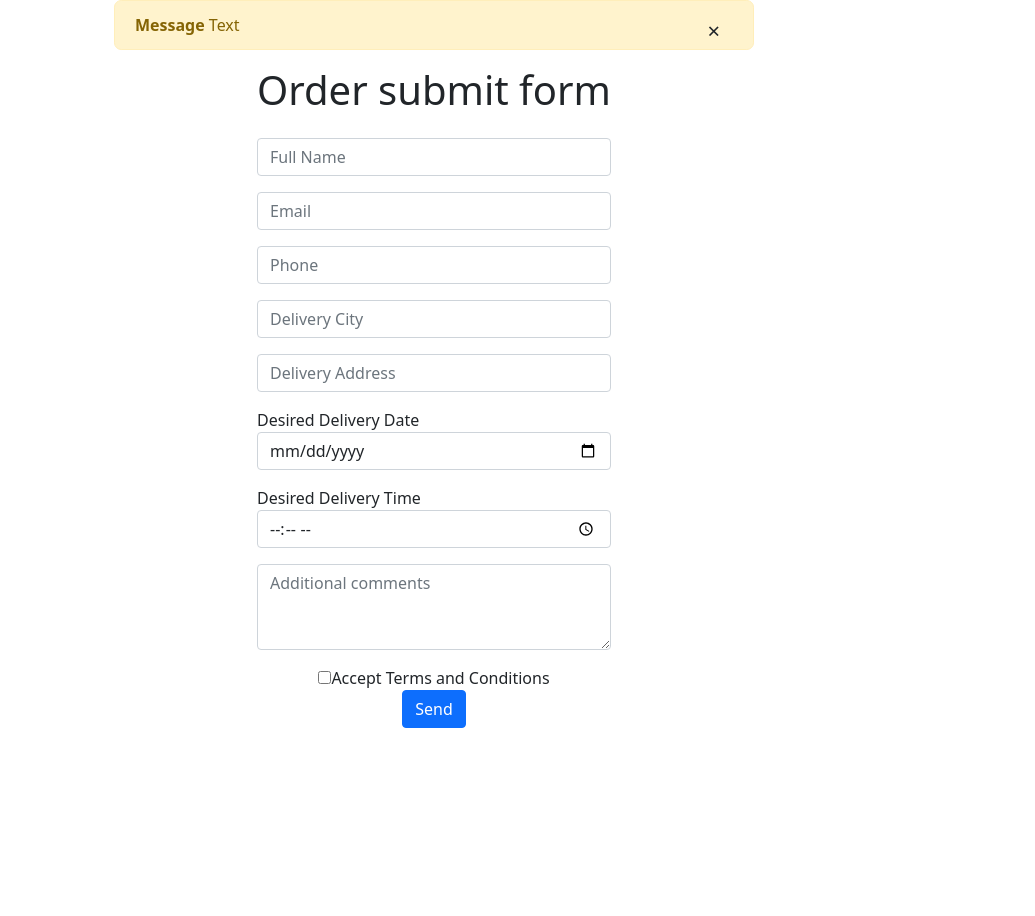
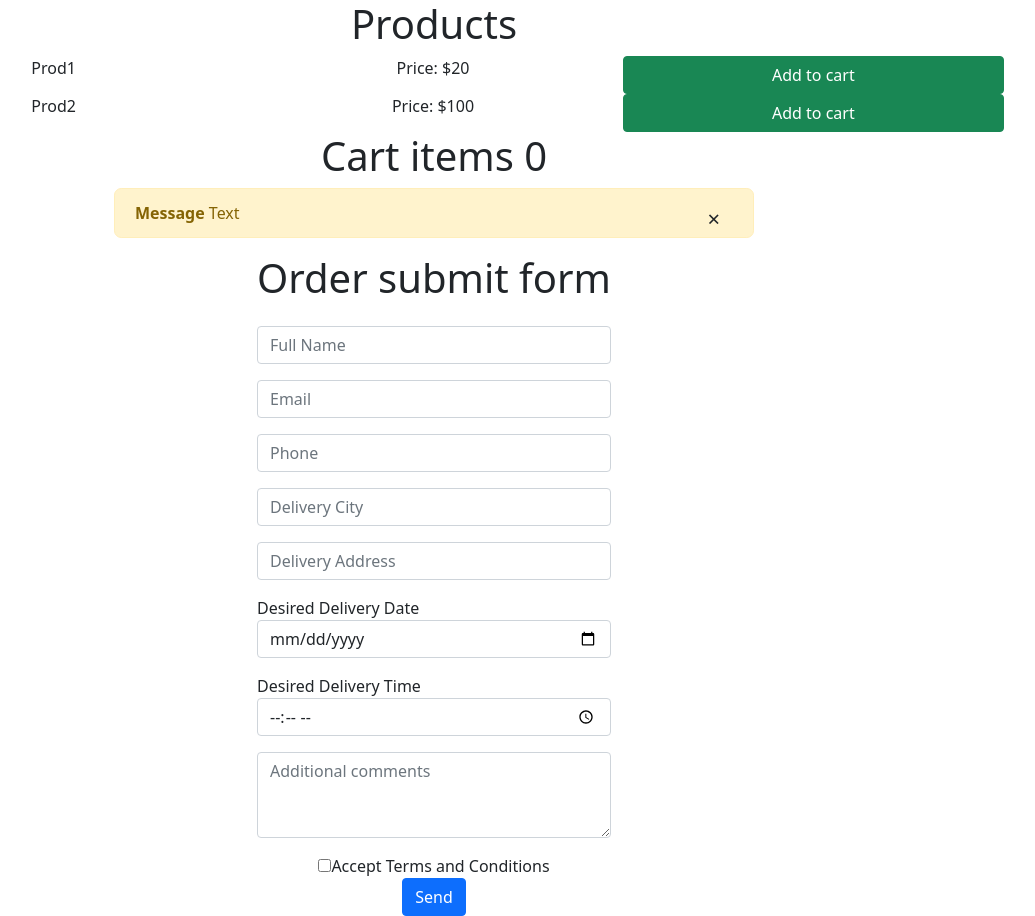
Before and after one commit to paul-baracci/vue-learning, a Vue app: page / in a window 1280 px wide. Shown: the whole page, without its empty margins (206-1241 px from the left). Before the commit the page ends 800 px from the top, so only its background shows below. Built offline with nearby package versions, Linux system fonts and the light colour scheme.

Commit message:
Added cart functionality

```diff
--- a/src/App.vue
+++ b/src/App.vue
@@ -1,5 +1,6 @@
 <template>
-<div>
+<div class="container">
+  <Shop />
   <Alert />
   <Form />
 </div>
@@ -8,10 +9,11 @@
 <script>
 import Form from "./components/Form.vue";
 import Alert from "./components/Alert.vue";
+import Shop from "./components/Shop.vue";
 
 export default {
   name: "App",
-  components: { Form, Alert },
+  components: { Form, Alert, Shop },
 };
 </script>
 
--- a/src/components/Alert.vue
+++ b/src/components/Alert.vue
@@ -1,5 +1,5 @@
 <template>
-  <div :class="[alert, alertType]" >
+  <div :class="[alert, alertType]">
     <slot></slot>
     <strong>Message</strong> Text
     <span class="btn closebtn" onclick="this.parentElement.style.display='none';">&times;</span>
@@ -11,7 +11,7 @@ export default {
   props: {
     type: {
       type: String,
-      required: true,
+      // required: true,
       validator: function (value) {
         return ['info', 'success', 'danger', 'warning'].indexOf(value) !== -1;
       }
--- /dev/null
+++ b/src/components/Shop.vue
@@ -0,0 +1,63 @@
+<template>
+<div>
+    <div class="text-center">
+        <h1>Products</h1>
+        <div class="row" v-for="(product, i) in products" :key="i" :product="product">
+            <div class="col">{{product.name}}</div>
+            <div class="col">Price: ${{product.price}}</div>
+            <button class="col btn btn-success" @click="addToCart(product)">Add to cart</button>
+        </div>
+    </div>
+        <div class="text-center">
+        <h1>Cart items {{cart.length}}</h1>
+        <div class="row" v-for="product in cart" :key="product.id" :item="product">
+        <div class="col">{{product.name}}</div>
+        <div class="col">Price: ${{product.price}}</div>
+        <div class="col">Count: {{product.count}}</div>
+        <button class="col btn btn-danger" @click="removeFromCart(product)">x</button>
+        </div>
+    </div>
+</div>
+</template>
+
+<script>
+
+export default {
+  data() {
+    return {
+      cart: [],
+      products: [
+        {
+          id: 1,
+          name: "Prod1",
+          price: 20,
+          count: 1
+        },
+        {
+          id: 2,
+          name: "Prod2",
+          price: 100,
+          count: 1
+        }
+      ]
+    }
+  },
+  methods: {
+    addToCart(product) {
+      let found = this.cart.some(item => item.id === product.id)
+        if(found == 0) {
+          this.cart.push(product);
+        } else {
+          product.count++
+        }
+    },
+    removeFromCart(product) {
+      this.cart.splice(this.cart.indexOf(product), 1);
+    },
+  }
+}
+</script>
+
+<style>
+
+</style>
--- a/src/main.js
+++ b/src/main.js
@@ -8,6 +8,7 @@ new Vue({
 }).$mount('#app')
 
 Vue.component('alert')
+Vue.component('shop')
 import BootstrapVue from 'bootstrap-vue'
 import 'bootstrap/dist/css/bootstrap.css'
 import 'bootstrap-vue/dist/bootstrap-vue.css'
```
